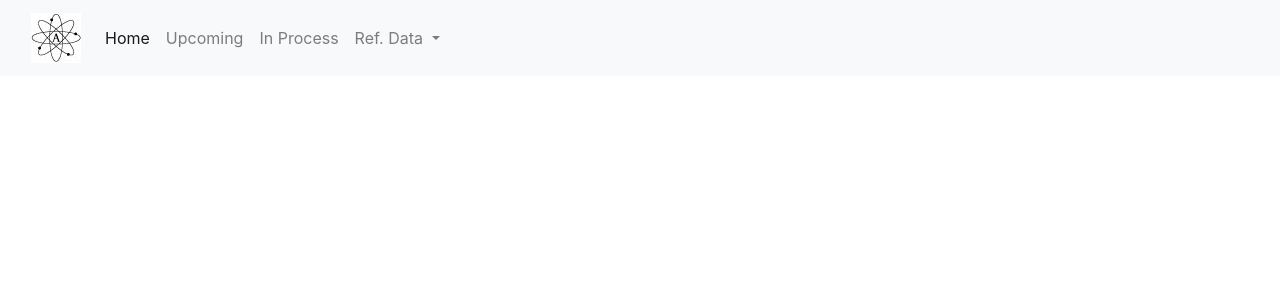
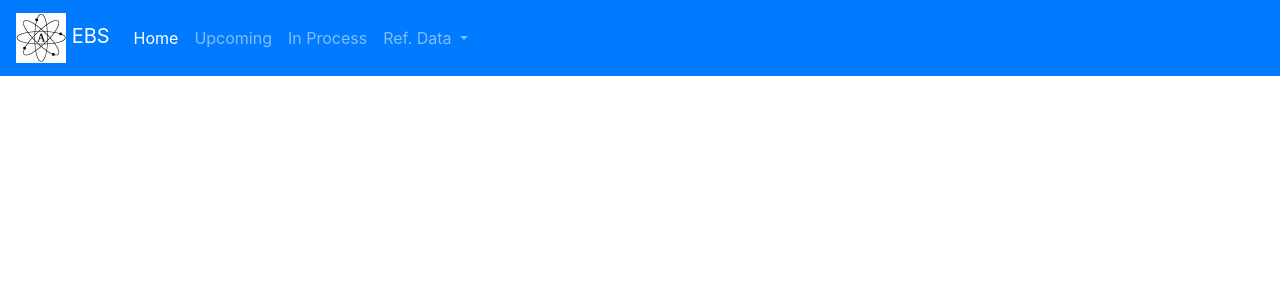
Before and after one commit to blakecrawford-client2/BrewerLean, a Django app: template ebs/templates/ebs/base.html in a window 1280 px wide. Shown: the top 300 px of the page. Run offline with Django 3.2, Linux system fonts and the light colour scheme; the template is opened without the code that fills it, so the values that code supplies are empty; some libraries are stand-ins or nearby versions.

Commit message:
fixing bootstrap4 navbar collapse.

```diff
--- a/BrewerLean/settings.py
+++ b/BrewerLean/settings.py
@@ -45,7 +45,6 @@ INSTALLED_APPS = [
     'allauth.socialaccount',
     'allauth.socialaccount.providers.google',
     'bootstrap4',
-    'bootstrap4_datetime',
     'widget_tweaks',
     'bootstrap_datepicker_plus',
 ]
--- a/ebs/templates/ebs/base.html
+++ b/ebs/templates/ebs/base.html
@@ -1,21 +1,24 @@
 {% load socialaccount %}
 {% load static %}
+{% load bootstrap4 %}
 {% load widget_tweaks %}
 <html>
   <head>
-    <title>{% block title %} My Amazing Title {% endblock %}</title>
+    <title>{% block title %} Alementary EBS {% endblock %}</title>
     <link rel="stylesheet" href="https://cdn.jsdelivr.net/npm/bootstrap@4.6.0/dist/css/bootstrap.min.css" integrity="sha384-B0vP5xmATw1+K9KRQjQERJvTumQW0nPEzvF6L/Z6nronJ3oUOFUFpCjEUQouq2+l" crossorigin="anonymous">
     <script src="https://code.jquery.com/jquery-3.5.1.slim.min.js" integrity="sha384-DfXdz2htPH0lsSSs5nCTpuj/zy4C+OGpamoFVy38MVBnE+IbbVYUew+OrCXaRkfj" crossorigin="anonymous"></script>
     <script src="https://cdn.jsdelivr.net/npm/popper.js@1.16.1/dist/umd/popper.min.js" integrity="sha384-9/reFTGAW83EW2RDu2S0VKaIzap3H66lZH81PoYlFhbGU+6BZp6G7niu735Sk7lN" crossorigin="anonymous"></script>
     <script src="https://cdn.jsdelivr.net/npm/bootstrap@4.6.0/dist/js/bootstrap.min.js" integrity="sha384-+YQ4JLhjyBLPDQt//I+STsc9iw4uQqACwlvpslubQzn4u2UU2UFM80nGisd026JF" crossorigin="anonymous"></script>
+    {% block extrahead %}
+    {% endblock %}
   </head>
   <body>
-  <nav class="navbar navbar-expand-lg navbar-light bg-light">
-      <div class="container-fluid">
+  <nav class="navbar navbar-expand-lg navbar-dark bg-primary">
       <a class="navbar-brand" href="#">
           <img src="/static/50x50-Atom.jpg" width="50" height="50">
+          EBS
       </a>
-          <button class="navbar-toggler" type="button" data-bs-toggle="collapse" data-bs-target="#navbarNavDropdown" aria-controls="navbarNavDropdown" aria-expanded="false" aria-label="Toggle navigation">
+      <button class="navbar-toggler" type="button" data-toggle="collapse" data-target="#navbarNavDropdown" aria-controls="navbarNavDropdown" aria-expanded="false" aria-label="Toggle navigation">
           <span class="navbar-toggler-icon"></span>
       </button>
       <div class="collapse navbar-collapse" id="navbarNavDropdown">
@@ -42,7 +45,6 @@
               </li>
           </ul>
       </div>
-      </div>
   </nav>
   {% block content %}
   {% endblock %}
```
Lines whose indentation alone changed are shown as unchanged.
